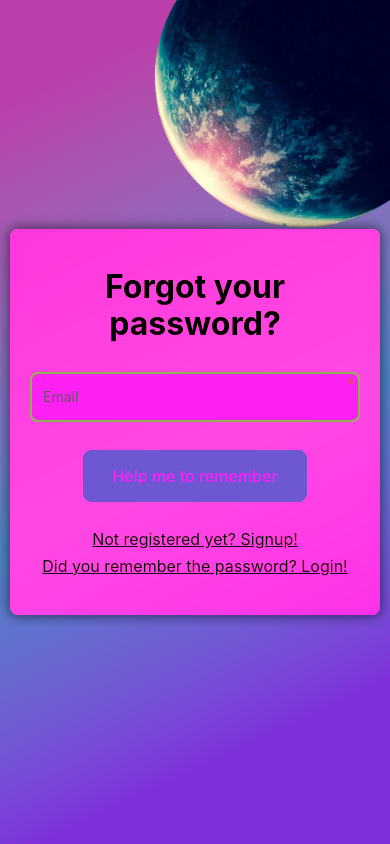
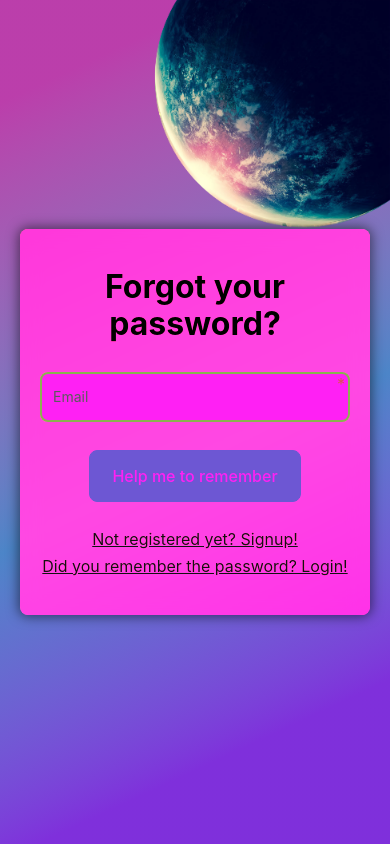
Before and after one commit to gauzeee/aliens-auth-app, a React (Vite) app: page /aliens-auth-app/auth/forgot in a window 390 px wide. Built offline with nearby package versions, Linux system fonts and the light colour scheme.

Commit message:
fix form mobile paddings

```diff
--- a/src/features/Form/Form.module.css
+++ b/src/features/Form/Form.module.css
@@ -52,7 +52,7 @@
 
 @media all and (max-width: 500px) {
   .form {
-    width: auto;
+    width: calc(100vw - 40px);
     padding-left: 20px;
     padding-right: 20px;
   }
```
